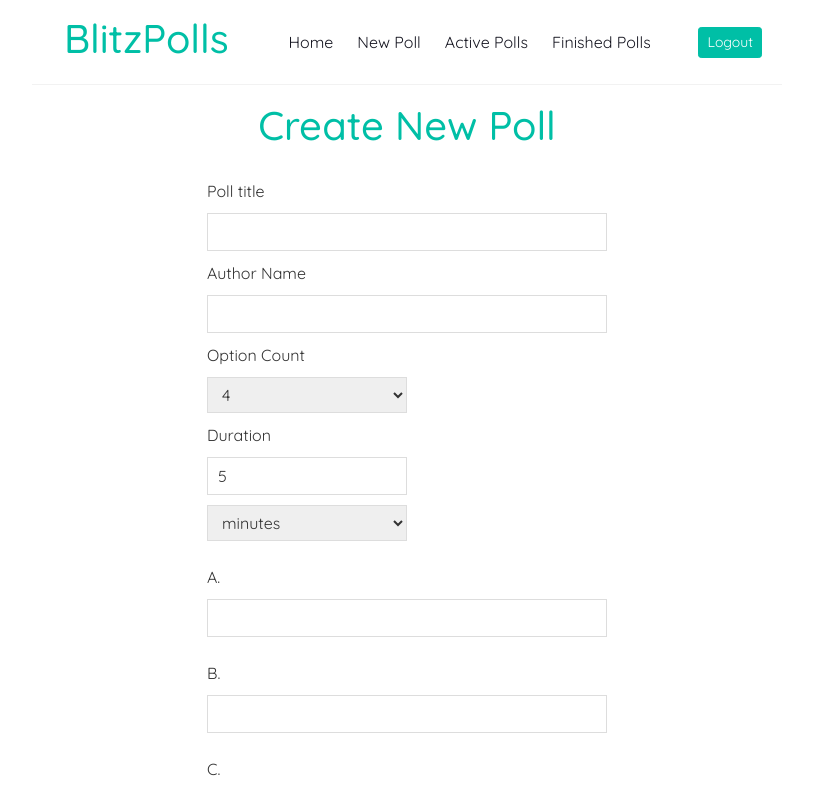
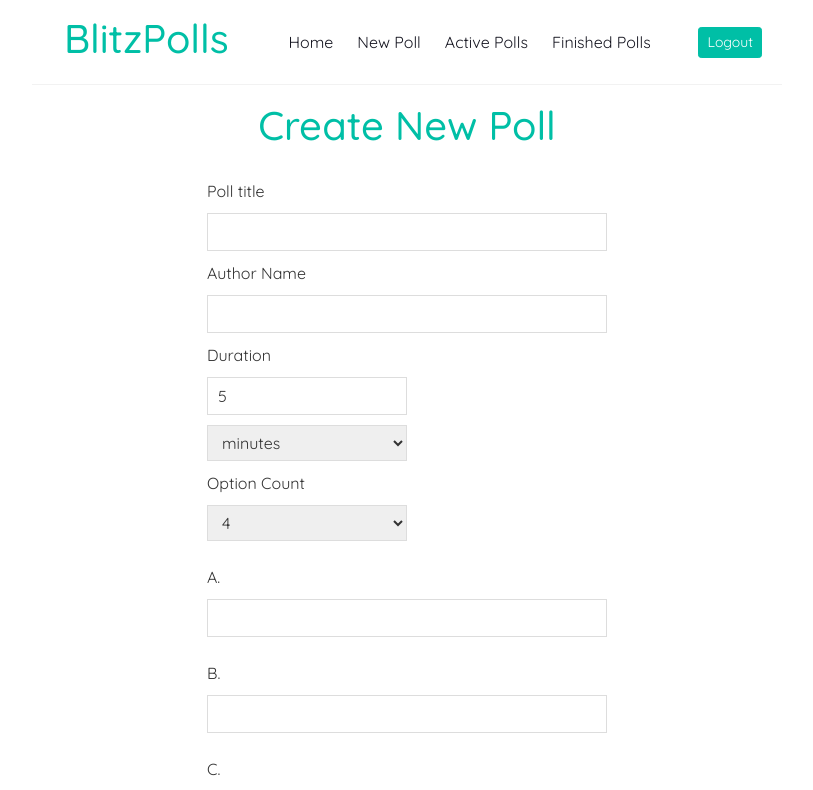
Before and after one commit to AthulJoseph27/Poll_Manager, a React (Create React App) app: page /create-new-poll in a window 1280 px wide. Shown: the top 790 px of the page, without its empty margins (233-1046 px from the left). Built offline with nearby package versions, Linux system fonts and the light colour scheme; no server answers; sample sign-in values are in the browser's storage.

Commit message:
Ui update

```diff
--- a/src/Components/CreateNewPoll.js
+++ b/src/Components/CreateNewPoll.js
@@ -110,10 +110,6 @@ export default function CreateNewPoll() {
                         onChange={(e) => setAuthorName(e.target.value)}
                         required
                     />
-                    <label>Option Count</label>
-                    <select value={count} onChange={(e) => setCount(e.target.value)}>
-                        {getOptionDropDown().map((item) => (item))}
-                    </select>
                     <label>Duration</label>
                     <input
                         className="w-50"
@@ -129,6 +125,10 @@ export default function CreateNewPoll() {
                         <option value="hour">{activeTimeValue > 1 ? "hours" : "hour"}</option>
                         <option value="day">{activeTimeValue > 1 ? "days" : "day"}</option>
                     </select>
+                    <label>Option Count</label>
+                    <select value={count} onChange={(e) => setCount(e.target.value)}>
+                        {getOptionDropDown().map((item) => (item))}
+                    </select>
                     {getOptionsList().map((item) => (item))}
                     <Button disabled={loading} type="submit">Create Poll</Button>
                 </form>
```
